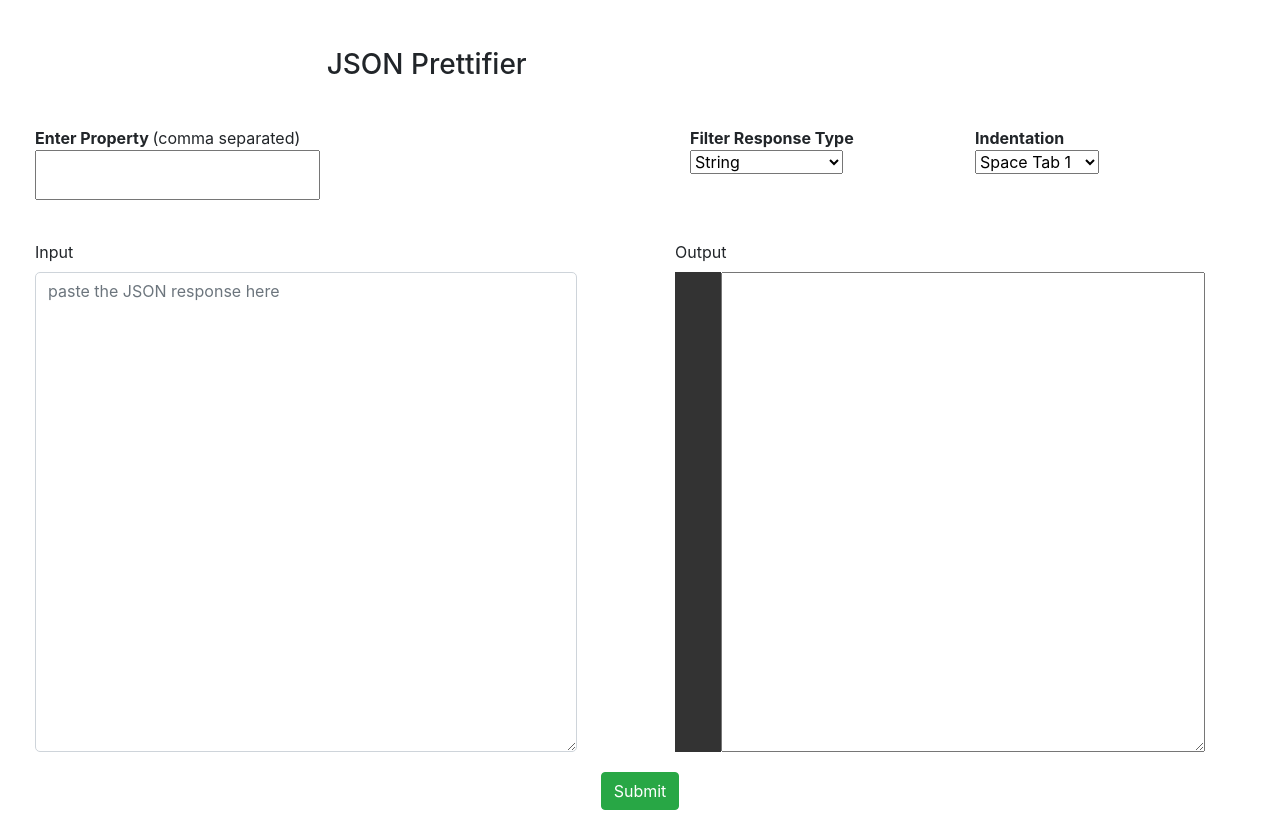
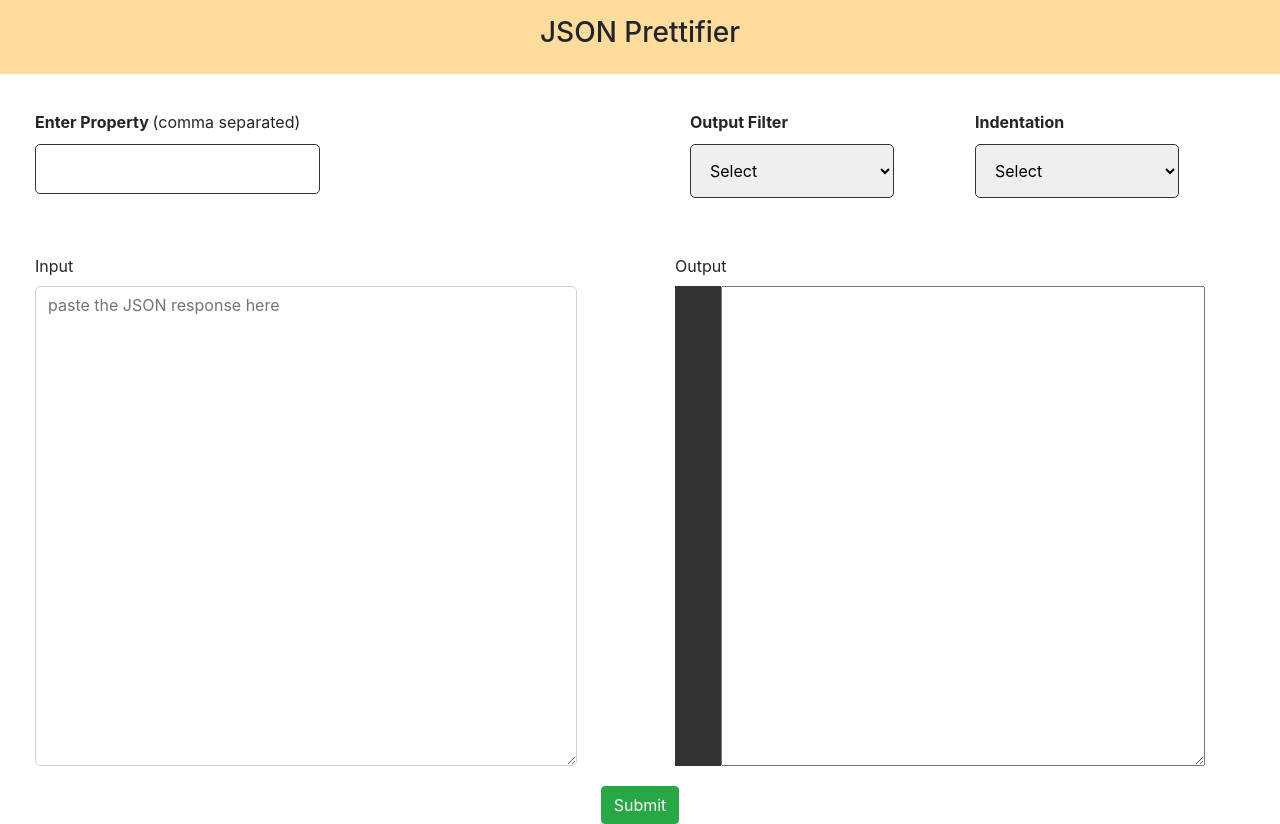
Before and after one commit to abhi-123/suite-app, a website: page src/views/json/json.html in a window 1280 px wide. Drawn offline with nearby package versions, Linux system fonts and the light colour scheme.

Commit message:
Add dropdown and input box 3

```diff
--- a/public/css/json.css
+++ b/public/css/json.css
@@ -1,4 +1,9 @@
 /* @import "bootstrap/dist/css/bootstrap.css"; */
+
+.header-title {
+    background: #ffdc9c;
+    padding: 1rem;
+}
 
 #idOutputBox {
     width: 85%;
@@ -21,11 +26,21 @@
     margin: 20px;
 }
 
-#filter-response {
-    width: 60%;
-}
-
 #multi-input {
     width: 50%;
     height: 50px;
 }
+
+.box-input {
+    border-radius: 5px;
+    border: 1px solid #333;
+    padding: 15px;
+}
+
+.width-80 {
+    width: 80%;
+}
+
+.margin-bottom-10 {
+    margin-bottom: 10px;
+}
--- a/src/views/json/json.html
+++ b/src/views/json/json.html
@@ -19,14 +19,14 @@
 <body>
     <div class="col-12">
         <div class="row">
-            <div class="col-8 text-center mt-5 mb-3">
+            <div class="col-12 text-center header-title mb-3">
                 <h3>JSON Prettifier</h3>
             </div>
 
             <div class="col-6">
                <div class="form-group margin-20">
-                    <div for="dropdownMenuButton"><strong>Enter Property </strong>(comma separated)</div>
-                    <input type="text" name="multi-input" id="multi-input">
+                    <div for="dropdownMenuButton" class="margin-bottom-10"><strong>Enter Property </strong>(comma separated)</div>
+                    <input type="text" class="box-input" name="multi-input" id="multi-input">
                </div>
             </div>
 
@@ -34,8 +34,9 @@
                 <div class="row margin-20">
                     <div class="col-6">
                         <div class="form-group">
-                            <div for="dropdownMenuButton"><strong>Filter Response Type</strong></div>
-                            <select name="filter-response" id="filter-response">
+                            <div for="dropdownMenuButton" class="margin-bottom-10"><strong>Output Filter</strong></div>
+                            <select name="filter-response" class="box-input width-80">
+                                <option value="select">Select</option>
                                 <option value="string">String</option>
                                 <option value="boolean">Boolean</option>
                                 <option value="number">Number</option>
@@ -45,10 +46,11 @@
                     </div>
 
                     <div class="col-6">
-                        <div for="indentation"><strong>Indentation</strong></div>
-                        <select name="cars" id="IdSpaces" onchange="fnSetSpace()">
-                            <option value=1>Space Tab 1</option>
-                            <option value=2>Space Tab 2</option>
+                        <div for="indentation" class="margin-bottom-10"><strong>Indentation</strong></div>
+                        <select name="cars" id="IdSpaces" class="box-input width-80" onchange="fnSetSpace()">
+                            <option value="select">Select</option>
+                            <option value="1">Space Tab 1</option>
+                            <option value="2">Space Tab 2</option>
                             <option value="3">Space Tab 3</option>
                             <option value="4">Space Tab 4</option>
                             <option value="5">Space Tab 5</option>
```
